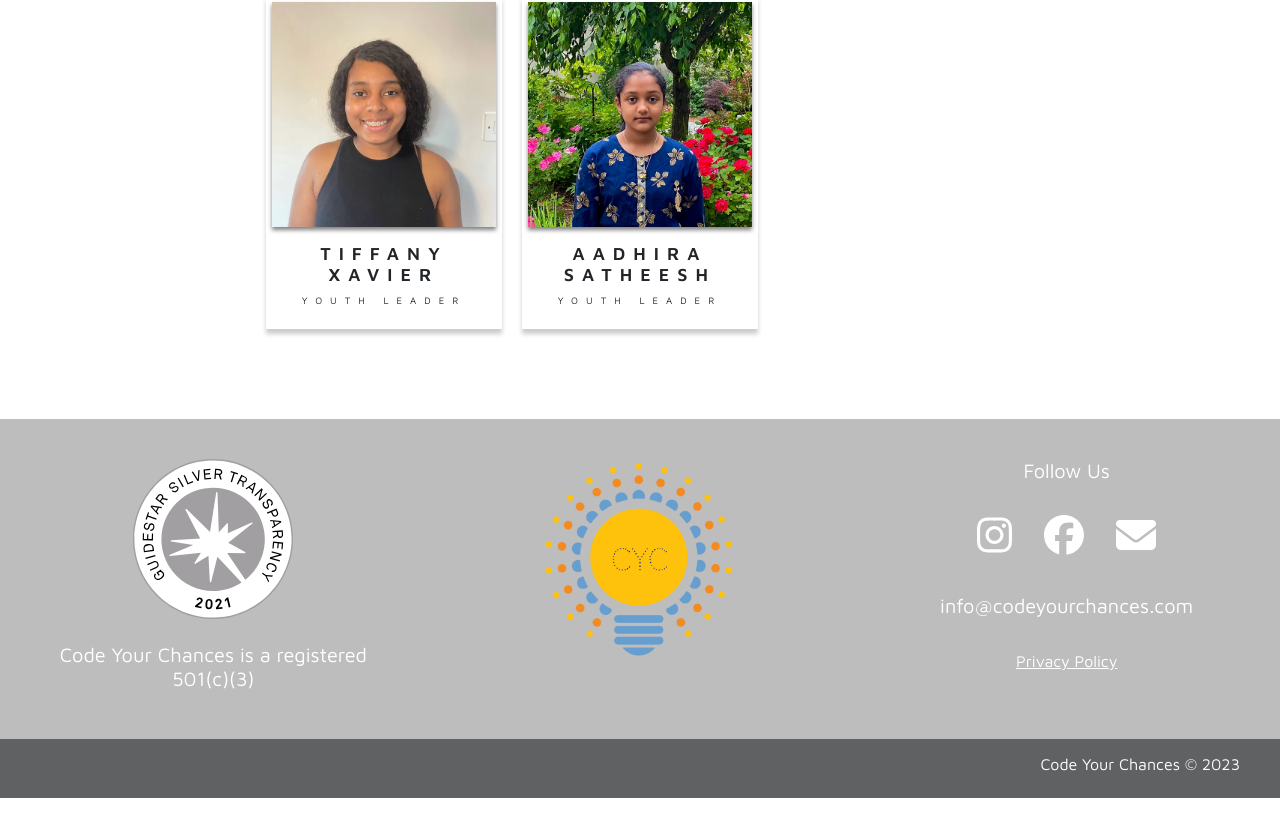
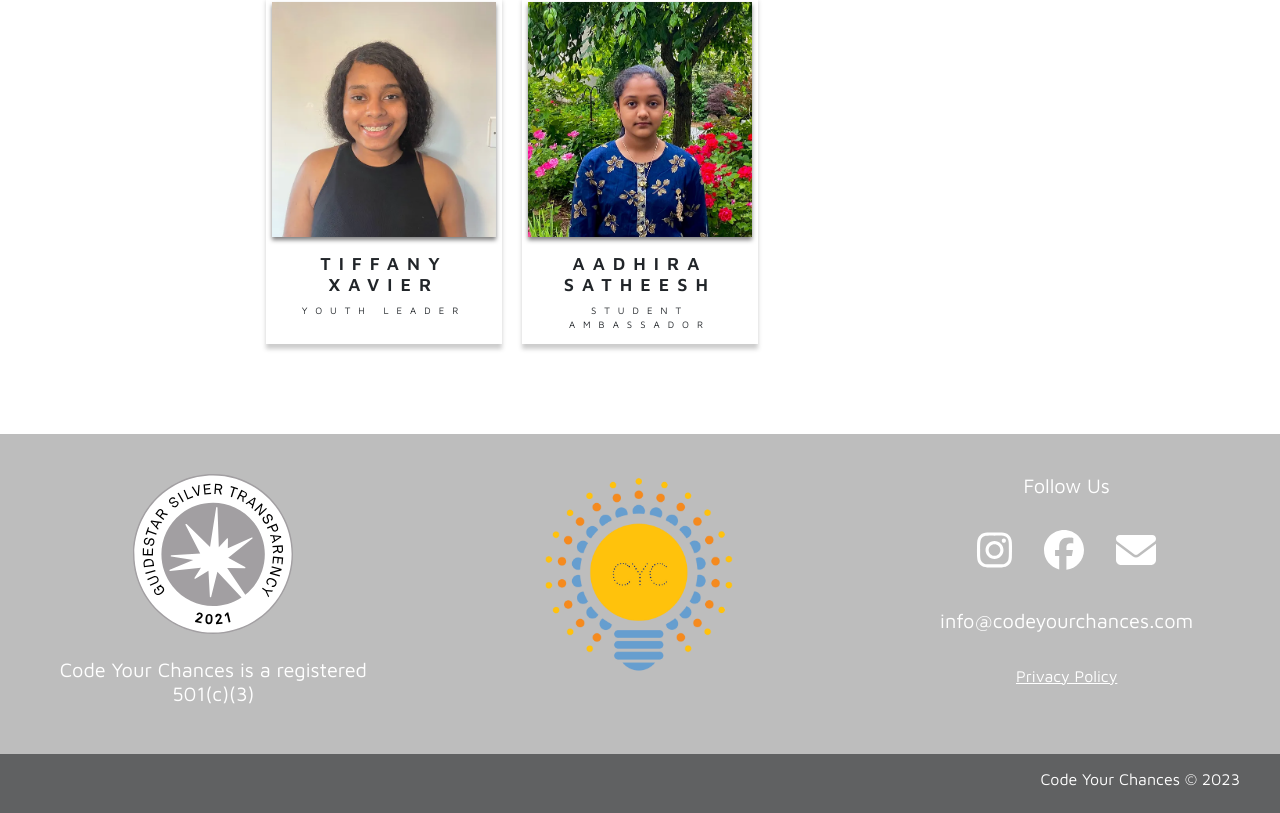
Before and after one commit to siyachoudhary/cyc-website, a React (Create React App) app: page /cyc-website/team in a window 1280 px wide. Shown: the part 3696-4509 px from the top of the page. Built offline with nearby package versions, Linux system fonts and the light colour scheme.

Commit message:
ylb cards

```diff
--- a/src/screens/Team.js
+++ b/src/screens/Team.js
@@ -138,7 +138,7 @@ Arya is a junior at William Fremd High School in the Chicagoland area. She loves
               <div className='column' data-AOS="fade-up"><MemberCard memberName="Tiffany Xavier" role="Youth Leader" imgUrl="tiffany.webp" email=""  backPath="team#youthBoard" description="
 Jana is currently an aspiring senior in high school. When not at school, Jana loves learning all kinds of new things ranging from foreign languages to random skills like how to sew, or how plant propagation works.
               "></MemberCard></div>
-              <div className='column' data-AOS="fade-up"><MemberCard memberName="Aadhira Satheesh" imgUrl="aadhira.webp" role="Youth Leader" email="" backPath="team#youthBoard" description="
+              <div className='column' data-AOS="fade-up"><MemberCard memberName="Aadhira Satheesh" imgUrl="aadhira.webp" role="Student Ambassador" email="" backPath="team#youthBoard" description="
 Athena is a rising sophomore at Phillips Andover Academy. Passionate about making a difference in people's wellness and serving others, she joined the Health Occupations Students of America organization during her freshman year. Through her own research, she realized that technology has so much to offer to the field of healthcare, which motivated her to dive into biomedical engineering. To pursue her passion for biomedical engineering, she started to become actively involved in computer science, coding and programming during her leisure time, and she wishes to make computer science accessible to all people, regardless of gender.
               "></MemberCard></div>
 
```
